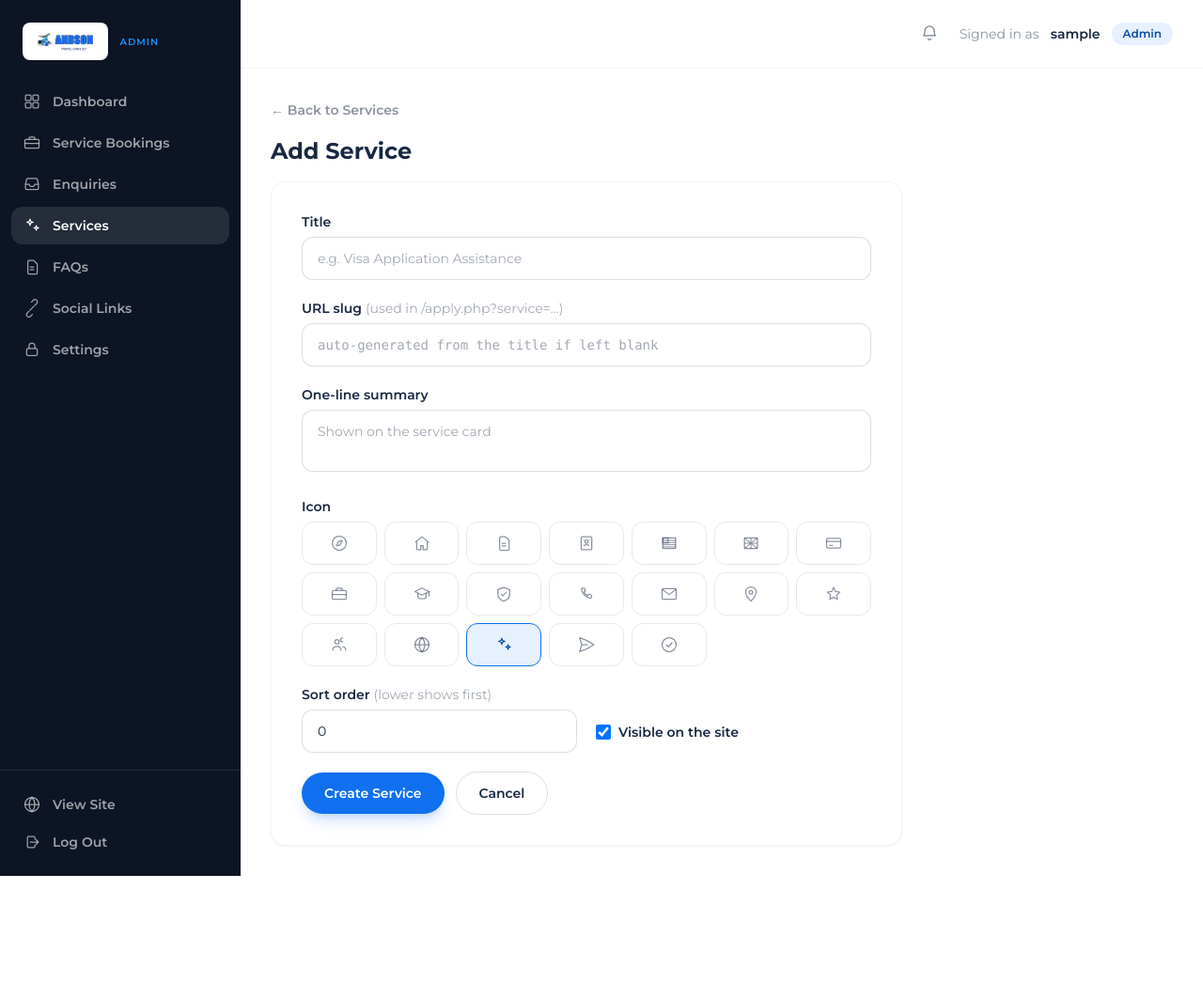
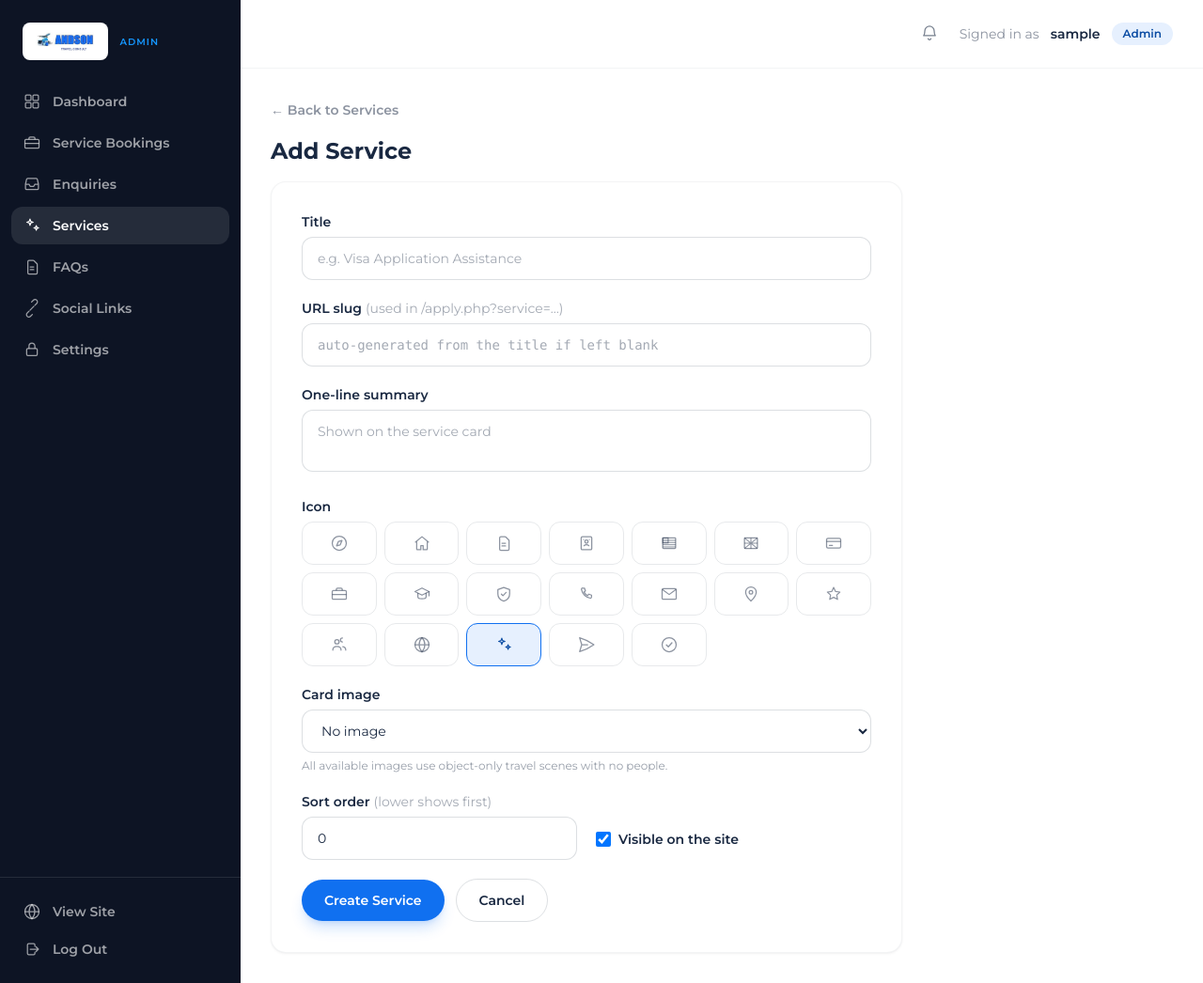
Before and after one commit to CalebPrince/andsontravel, a PHP site: page /admin/service-form.php in a window 1280 px wide. Shown: the whole page at 94% size. Before the commit the page ends 932 px from the top, so only its background shows below. Run offline with PHP 8.4, Linux system fonts and the light colour scheme; the visitor is signed in with stand-in values (Sample User, id 1); some libraries are stand-ins or nearby versions.

Commit message:
Add people-free imagery to service cards

```diff
--- a/database/schema.sql
+++ b/database/schema.sql
@@ -53,6 +53,7 @@ CREATE TABLE IF NOT EXISTS services (
     title       TEXT NOT NULL,
     summary     TEXT NOT NULL,
     icon        TEXT NOT NULL DEFAULT 'sparkles',
+    image       TEXT,
     sort_order  INTEGER NOT NULL DEFAULT 0,
     is_active   INTEGER NOT NULL DEFAULT 1,
     created_at  TEXT NOT NULL DEFAULT (datetime('now')),
--- a/database/seed_data.php
+++ b/database/seed_data.php
@@ -10,16 +10,16 @@ declare(strict_types=1);
 function seedServicesData(): array
 {
     return [
-        ['slug' => 'one-on-one-travel-advice', 'title' => 'One-on-One Travel Advice', 'summary' => 'Personalized travel advice tailored to your needs.', 'icon' => 'compass'],
-        ['slug' => 'airbnb-booking', 'title' => 'Airbnb/Booking.com Booking', 'summary' => 'Assistance with booking accommodations through Airbnb or Booking.com.', 'icon' => 'home'],
-        ['slug' => 'visa-application-assistance', 'title' => 'Visa Application Assistance', 'summary' => 'Guidance and assistance throughout the visa application process.', 'icon' => 'document'],
-        ['slug' => 'online-passport-form-filling', 'title' => 'Online Passport Form Filling', 'summary' => 'Assistance with filling out passport application forms online.', 'icon' => 'passport'],
-        ['slug' => 'us-visa-form-filling-assistance', 'title' => 'US Visa Form Filling Assistance', 'summary' => 'Help with filling out US visa application forms accurately.', 'icon' => 'flag-us'],
-        ['slug' => 'uk-visa-form-filling-assistance', 'title' => 'UK Visa Form Filling Assistance', 'summary' => 'Help with filling out UK visa application forms accurately.', 'icon' => 'flag-uk'],
-        ['slug' => 'visa-application-fee-payment', 'title' => 'Visa Application Fee Payment', 'summary' => 'Assistance with the payment of visa application fees.', 'icon' => 'card'],
-        ['slug' => 'visa-pick-up-service', 'title' => 'Visa Pick Up Service', 'summary' => 'Service for picking up your visa documents on your behalf.', 'icon' => 'briefcase'],
-        ['slug' => 'counselling-service', 'title' => 'Counselling for Prospective Students', 'summary' => 'Guidance and counseling for students planning to study abroad.', 'icon' => 'graduate'],
-        ['slug' => 'travel-insurance-assistance', 'title' => 'Travel Insurance Assistance', 'summary' => 'Assistance with obtaining travel insurance for your trip.', 'icon' => 'shield'],
+        ['slug' => 'one-on-one-travel-advice', 'title' => 'One-on-One Travel Advice', 'summary' => 'Personalized travel advice tailored to your needs.', 'icon' => 'compass', 'image' => 'one-on-one-travel-advice.jpg'],
+        ['slug' => 'airbnb-booking', 'title' => 'Airbnb/Booking.com Booking', 'summary' => 'Assistance with booking accommodations through Airbnb or Booking.com.', 'icon' => 'home', 'image' => 'airbnb-booking.jpg'],
+        ['slug' => 'visa-application-assistance', 'title' => 'Visa Application Assistance', 'summary' => 'Guidance and assistance throughout the visa application process.', 'icon' => 'document', 'image' => 'visa-application-assistance.jpg'],
+        ['slug' => 'online-passport-form-filling', 'title' => 'Online Passport Form Filling', 'summary' => 'Assistance with filling out passport application forms online.', 'icon' => 'passport', 'image' => 'online-passport-form-filling.jpg'],
+        ['slug' => 'us-visa-form-filling-assistance', 'title' => 'US Visa Form Filling Assistance', 'summary' => 'Help with filling out US visa application forms accurately.', 'icon' => 'flag-us', 'image' => 'us-visa-form-filling-assistance.jpg'],
+        ['slug' => 'uk-visa-form-filling-assistance', 'title' => 'UK Visa Form Filling Assistance', 'summary' => 'Help with filling out UK visa application forms accurately.', 'icon' => 'flag-uk', 'image' => 'uk-visa-form-filling-assistance.jpg'],
+        ['slug' => 'visa-application-fee-payment', 'title' => 'Visa Application Fee Payment', 'summary' => 'Assistance with the payment of visa application fees.', 'icon' => 'card', 'image' => 'visa-application-fee-payment.jpg'],
+        ['slug' => 'visa-pick-up-service', 'title' => 'Visa Pick Up Service', 'summary' => 'Service for picking up your visa documents on your behalf.', 'icon' => 'briefcase', 'image' => 'visa-pick-up-service.jpg'],
+        ['slug' => 'counselling-service', 'title' => 'Counselling for Prospective Students', 'summary' => 'Guidance and counseling for students planning to study abroad.', 'icon' => 'graduate', 'image' => 'counselling-service.jpg'],
+        ['slug' => 'travel-insurance-assistance', 'title' => 'Travel Insurance Assistance', 'summary' => 'Assistance with obtaining travel insurance for your trip.', 'icon' => 'shield', 'image' => 'travel-insurance-assistance.jpg'],
     ];
 }
 
--- a/public/admin/service-form.php
+++ b/public/admin/service-form.php
@@ -16,6 +16,7 @@ $values = [
     'slug'       => $existing['slug'] ?? '',
     'summary'    => $existing['summary'] ?? '',
     'icon'       => $existing['icon'] ?? 'sparkles',
+    'image'      => $existing['image'] ?? '',
     'sort_order' => $existing['sort_order'] ?? 0,
     'is_active'  => $existing['is_active'] ?? true,
 ];
@@ -28,6 +29,7 @@ if ($_SERVER['REQUEST_METHOD'] === 'POST') {
         $values['slug']       = slugify((string) ($_POST['slug'] ?? '') ?: $values['title']);
         $values['summary']    = trim((string) ($_POST['summary'] ?? ''));
         $values['icon']       = (string) ($_POST['icon'] ?? 'sparkles');
+        $values['image']      = (string) ($_POST['image'] ?? '');
         $values['sort_order'] = (int) ($_POST['sort_order'] ?? 0);
         $values['is_active']  = isset($_POST['is_active']);
 
@@ -43,16 +45,19 @@ if ($_SERVER['REQUEST_METHOD'] === 'POST') {
         if (!in_array($values['icon'], availableServiceIcons(), true)) {
             $errors[] = 'Please choose an icon.';
         }
+        if ($values['image'] !== '' && !array_key_exists($values['image'], availableServiceImages())) {
+            $errors[] = 'Please choose a service image.';
+        }
         if (slugExists($values['slug'], $id)) {
             $errors[] = 'That slug is already used by another service. Try a different title or edit the slug.';
         }
 
         if (!$errors) {
             if ($id) {
-                updateService($id, $values['slug'], $values['title'], $values['summary'], $values['icon'], $values['sort_order'], $values['is_active']);
+                updateService($id, $values['slug'], $values['title'], $values['summary'], $values['icon'], $values['image'] ?: null, $values['sort_order'], $values['is_active']);
                 flash('success', 'Service updated.');
             } else {
-                createService($values['slug'], $values['title'], $values['summary'], $values['icon'], $values['sort_order'], $values['is_active']);
+                createService($values['slug'], $values['title'], $values['summary'], $values['icon'], $values['image'] ?: null, $values['sort_order'], $values['is_active']);
                 flash('success', 'Service created.');
             }
             redirect('/admin/services.php');
@@ -112,6 +117,17 @@ require __DIR__ . '/../../src/partials/flash.php';
       </div>
     </div>
 
+    <div>
+      <label for="image" class="field-label">Card image</label>
+      <select id="image" name="image" class="field-input">
+        <option value="">No image</option>
+        <?php foreach (availableServiceImages() as $filename => $label): ?>
+          <option value="<?= e($filename) ?>" <?= $values['image'] === $filename ? 'selected' : '' ?>><?= e($label) ?></option>
+        <?php endforeach; ?>
+      </select>
+      <p class="mt-1.5 text-xs text-navy-900/45">All available images use object-only travel scenes with no people.</p>
+    </div>
+
     <div class="grid gap-5 sm:grid-cols-2">
       <div>
         <label for="sort_order" class="field-label">Sort order <span class="font-normal text-navy-900/40">(lower shows first)</span></label>
--- a/public/admin/services.php
+++ b/public/admin/services.php
@@ -18,7 +18,7 @@ if ($_SERVER['REQUEST_METHOD'] === 'POST') {
     }
 
     if ($action === 'toggle_active') {
-        updateService($id, $_POST['slug'] ?? '', $service['title'], $service['summary'], $service['icon'], $service['sort_order'], !$service['is_active']);
+        updateService($id, $_POST['slug'] ?? '', $service['title'], $service['summary'], $service['icon'], $service['image'], $service['sort_order'], !$service['is_active']);
         flash('success', 'Service ' . (!$service['is_active'] ? 'activated' : 'deactivated') . '.');
     }
 
--- a/src/data/services.php
+++ b/src/data/services.php
@@ -7,7 +7,7 @@ declare(strict_types=1);
  * /apply.php?service=slug page per service, and validate incoming
  * application form submissions.
  *
- * @return array<string, array{id:int, title:string, summary:string, icon:string, sort_order:int, is_active:bool}>
+ * @return array<string, array{id:int, title:string, summary:string, icon:string, image:?string, sort_order:int, is_active:bool}>
  */
 function services(bool $onlyActive = true): array
 {
@@ -61,26 +61,27 @@ function slugExists(string $slug, ?int $exceptId = null): bool
     return (int) $stmt->fetchColumn() > 0;
 }
 
-function createService(string $slug, string $title, string $summary, string $icon, int $sortOrder, bool $isActive): void
+function createService(string $slug, string $title, string $summary, string $icon, ?string $image, int $sortOrder, bool $isActive): void
 {
     $stmt = db()->prepare(
-        'INSERT INTO services (slug, title, summary, icon, sort_order, is_active)
-         VALUES (:slug, :title, :summary, :icon, :sort_order, :is_active)'
+        'INSERT INTO services (slug, title, summary, icon, image, sort_order, is_active)
+         VALUES (:slug, :title, :summary, :icon, :image, :sort_order, :is_active)'
     );
     $stmt->execute([
         'slug'       => $slug,
         'title'      => $title,
         'summary'    => $summary,
         'icon'       => $icon,
+        'image'      => $image,
         'sort_order' => $sortOrder,
         'is_active'  => $isActive ? 1 : 0,
     ]);
 }
 
-function updateService(int $id, string $slug, string $title, string $summary, string $icon, int $sortOrder, bool $isActive): void
+function updateService(int $id, string $slug, string $title, string $summary, string $icon, ?string $image, int $sortOrder, bool $isActive): void
 {
     $stmt = db()->prepare(
-        "UPDATE services SET slug = :slug, title = :title, summary = :summary, icon = :icon,
+        "UPDATE services SET slug = :slug, title = :title, summary = :summary, icon = :icon, image = :image,
          sort_order = :sort_order, is_active = :is_active, updated_at = datetime('now')
          WHERE id = :id"
     );
@@ -89,6 +90,7 @@ function updateService(int $id, string $slug, string $title, string $summary, st
         'title'      => $title,
         'summary'    => $summary,
         'icon'       => $icon,
+        'image'      => $image,
         'sort_order' => $sortOrder,
         'is_active'  => $isActive ? 1 : 0,
         'id'         => $id,
@@ -107,7 +109,20 @@ function mapServiceRow(array $row): array
         'title'      => $row['title'],
         'summary'    => $row['summary'],
         'icon'       => $row['icon'],
+        'image'      => $row['image'] ?? null,
         'sort_order' => (int) $row['sort_order'],
         'is_active'  => (bool) $row['is_active'],
     ];
 }
+
+/** Curated, people-free images available for service cards. */
+function availableServiceImages(): array
+{
+    $images = [];
+    foreach (seedServicesData() as $service) {
+        if (!empty($service['image'])) {
+            $images[$service['image']] = $service['title'];
+        }
+    }
+    return $images;
+}
--- a/src/db.php
+++ b/src/db.php
@@ -35,6 +35,12 @@ function db(): PDO
     addColumnIfMissing($pdo, 'applications', 'extra_fields', 'TEXT');
     addColumnIfMissing($pdo, 'applications', 'seen_at', 'TEXT');
     addColumnIfMissing($pdo, 'contact_messages', 'seen_at', 'TEXT');
+    addColumnIfMissing($pdo, 'services', 'image', 'TEXT', function (PDO $pdo) {
+        $stmt = $pdo->prepare("UPDATE services SET image = :image WHERE slug = :slug AND (image IS NULL OR image = '')");
+        foreach (seedServicesData() as $service) {
+            $stmt->execute(['image' => $service['image'] ?? null, 'slug' => $service['slug']]);
+        }
+    });
 
     seedDefaultAdmin($pdo);
     seedServices($pdo);
@@ -89,7 +95,7 @@ function seedServices(PDO $pdo): void
     }
 
     $stmt = $pdo->prepare(
-        'INSERT INTO services (slug, title, summary, icon, sort_order) VALUES (:slug, :title, :summary, :icon, :sort_order)'
+        'INSERT INTO services (slug, title, summary, icon, image, sort_order) VALUES (:slug, :title, :summary, :icon, :image, :sort_order)'
     );
     foreach (seedServicesData() as $i => $service) {
         $stmt->execute([
@@ -97,6 +103,7 @@ function seedServices(PDO $pdo): void
             'title'      => $service['title'],
             'summary'    => $service['summary'],
             'icon'       => $service['icon'],
+            'image'      => $service['image'] ?? null,
             'sort_order' => $i * 10,
         ]);
     }
```
Also changed, not shown: public/index.php (+9 -2 lines), public/services.php (+9 -2 lines), README.md, public/assets/css/app.css, public/assets/images/services/airbnb-booking.jpg (added), public/assets/images/services/counselling-service.jpg (added), public/assets/images/services/one-on-one-travel-advice.jpg (added), public/assets/images/services/online-passport-form-filling.jpg (added), public/assets/images/services/travel-insurance-assistance.jpg (added), public/assets/images/services/uk-visa-form-filling-assistance.jpg (added), public/assets/images/services/us-visa-form-filling-assistance.jpg (added), public/assets/images/services/visa-application-assistance.jpg (added), public/assets/images/services/visa-application-fee-payment.jpg (added), public/assets/images/services/visa-pick-up-service.jpg (added).
